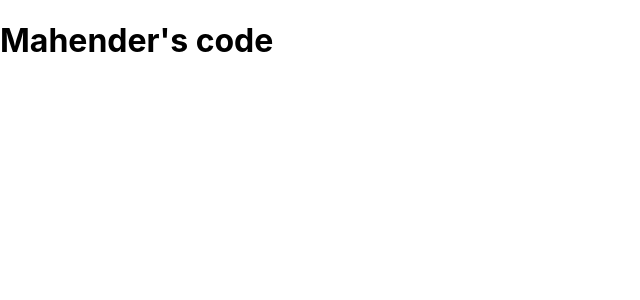
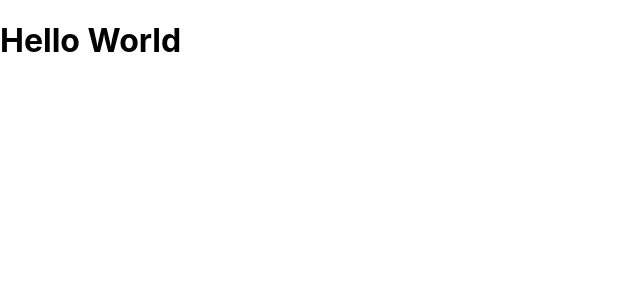
Before and after one commit to Mahender-code/Mahender-react, a React (Create React App) app: page / in a window 1280 px wide. Shown: the top 300 px of the page, without its empty margins (0-640 px from the left). Built offline with nearby package versions, Linux system fonts and the light colour scheme.

Commit message:
change welcome text

```diff
--- a/src/App.js
+++ b/src/App.js
@@ -3,7 +3,7 @@
 
 function App() {
   return (
-    <h1>Mahender's code</h1>
+    <h1>Hello World</h1>
   );
 }
 
```
